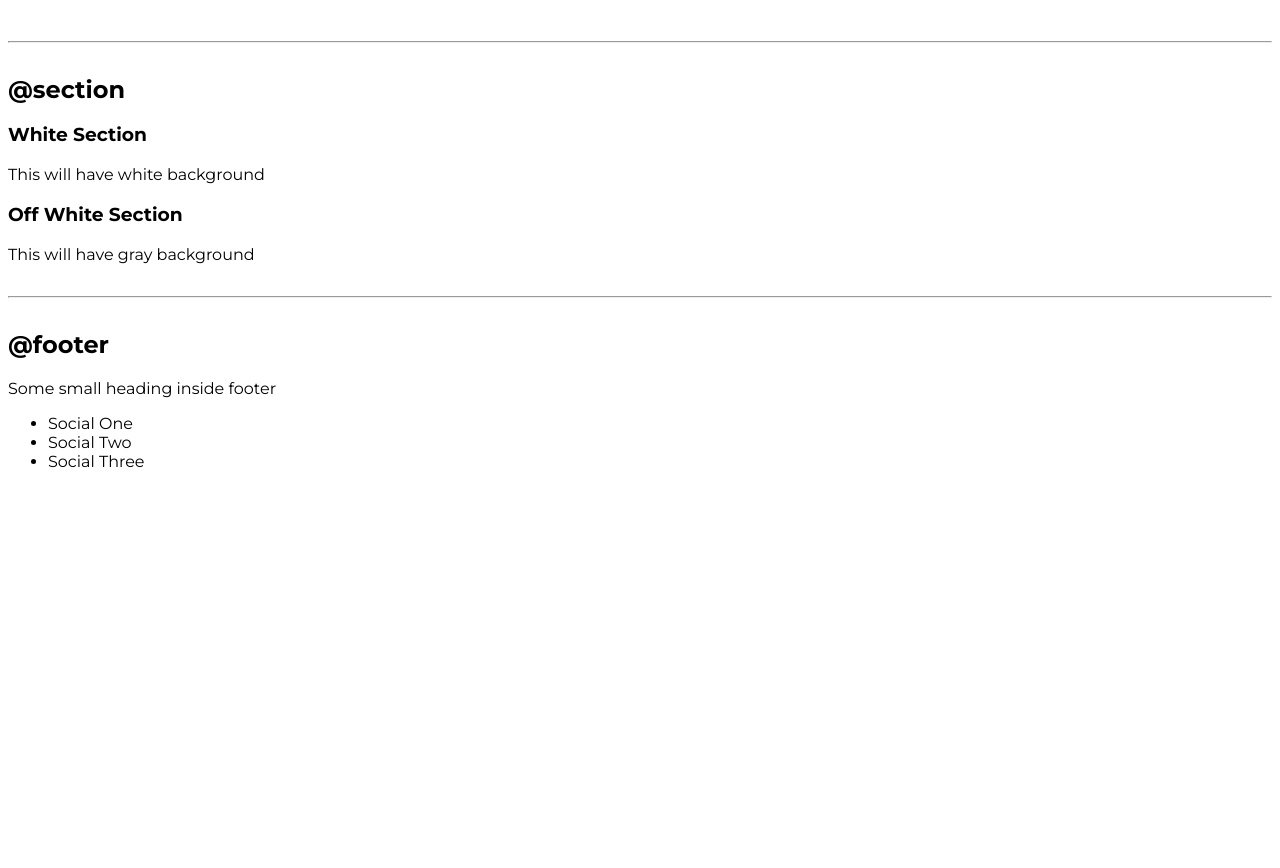
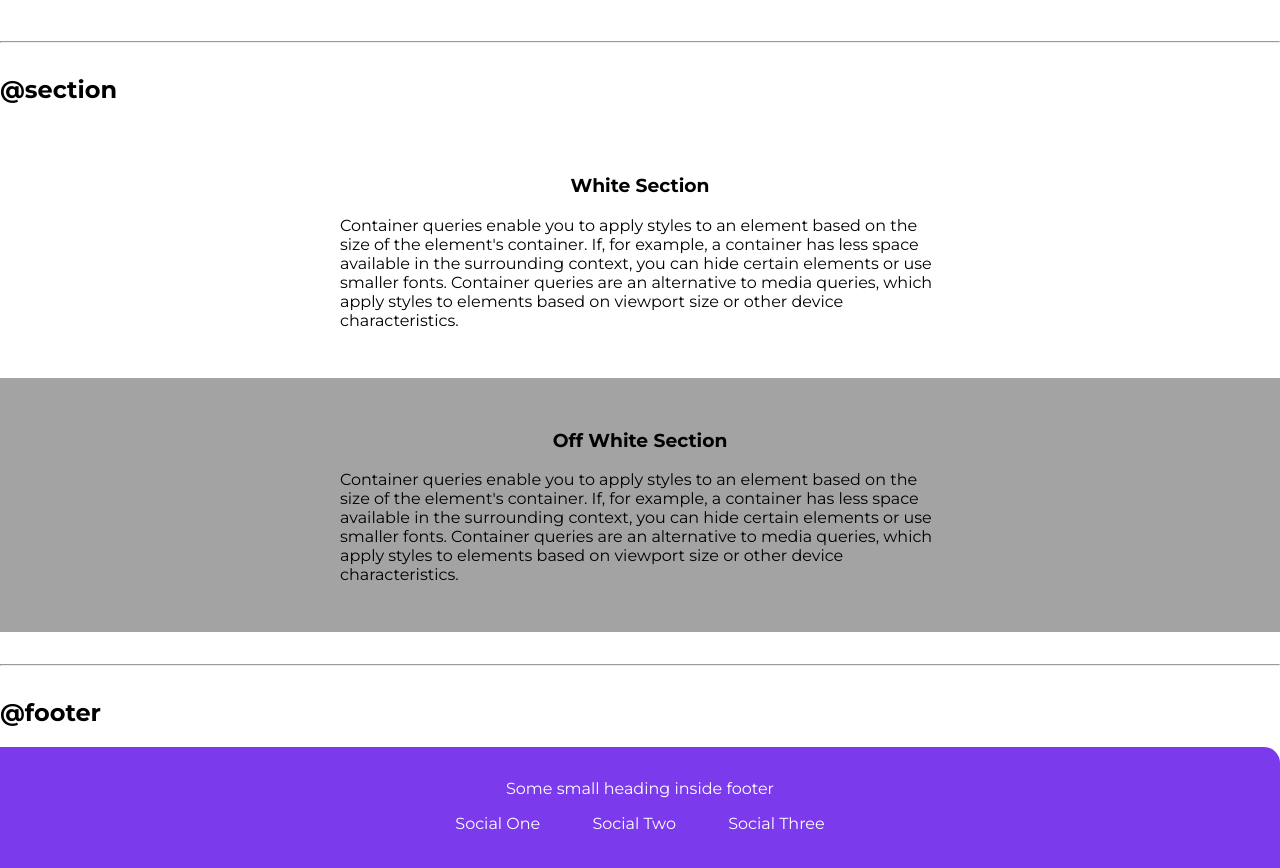
Before and after one commit to vinu-11/HTML-CSS-PROJECT, a plain HTML site: page index.html in a window 1280 px wide. Shown: the part 1920-2788 px from the top of the page. Before the commit the page ends 2407 px from the top, so only its background shows below. Drawn offline with Linux system fonts and the light colour scheme.

Commit message:
Added section and footer

```diff
--- a/index.html
+++ b/index.html
@@ -1,18 +1,20 @@
 <!DOCTYPE html>
 <html lang="en">
+
 <head>
     <meta charset="UTF-8">
     <meta http-equiv="X-UA-Compatible" content="IE=edge">
     <meta name="viewport" content="width=device-width, initial-scale=1.0">
     <title>Component Library</title>
 
-    <link href = "styles.css" rel="stylesheet"/>
+    <link href="styles.css" rel="stylesheet" />
 
 </head>
+
 <body>
     <h1>Vinaykumar's Component Library</h1>
     <p>Welcome to my Component Library session . I will make all my projects
-    look good and consisent</p>
+        look good and consisent</p>
 
     <hr>
 
@@ -88,31 +90,58 @@
     <header class="head">
         <img class="head-img" src="images/html-css.svg" />
         <h1 class="inside-head"> Welcome to HTML CSS,
-        <spam class="heading-inverted">we are inside HTML header</spam></h1>
+            <spam class="heading-inverted">we are inside HTML header</spam>
+        </h1>
     </header>
 
     <hr>
     <h2>@section</h2>
-    <section>
-        <h3>White Section</h3>
-        <p>This will have white background</p>
+    <section class="section">
+        <div class="container container-center">
+            <h3>White Section</h3>
+            <p>Container queries enable you to apply
+                styles to an element based on the size
+                of the element's container.
+                If, for example, a container has less space
+                available in the surrounding context, you
+                can hide certain elements or use smaller fonts.
+                Container queries are an alternative to
+                media queries, which apply styles to elements
+                based on viewport size or other device
+                characteristics.</p>
+        </div>
+
     </section>
 
-    <section>
-        <h3>Off White Section</h3>
-        <p>This will have gray background</p>
+    <section class="section ow">
+        <div class="container container-center">
+            <h3>Off White Section</h3>
+            <p>Container queries enable you to apply
+                styles to an element based on the size
+                of the element's container.
+                If, for example, a container has less space
+                available in the surrounding context, you
+                can hide certain elements or use smaller fonts.
+                Container queries are an alternative to
+                media queries, which apply styles to elements
+                based on viewport size or other device
+                characteristics.</p>
+        </div>
     </section>
 
     <hr>
     <h2>@footer</h2>
-    <footer>
-        <div>
+    <footer class="footer">
+        <div class="footer-header">
             Some small heading inside footer
         </div>
         <ul>
-            <li>Social One</li>
-            <li>Social Two</li>
-            <li>Social Three</li>
+            <li class="list-inline">
+                <a class="link" href="/">Social One</a> </li>
+            <li class="list-inline">
+                <a class="link" href="/"> Social Two</a></li>
+            <li class="list-inline">
+                <a class="link" href="/">Social Three</a> </li>
         </ul>
     </footer>
 
@@ -124,4 +153,5 @@
 
 
 </body>
+
 </html>
--- a/styles.css
+++ b/styles.css
@@ -2,10 +2,12 @@
 
 :root{
     --primary-color: #7c3aed;
-    --dark-grey: #71717A;
+    --dark-gray: #71717A;
+    --off-white: #A3A3A3;
 }
 body{
     font-family: 'Montserrat', sans-serif;
+    margin: 0px;
 }
 
 hr{
@@ -84,7 +86,7 @@ hr{
 }
 
 .head .inside-head{
-    color:var(--dark-grey);
+    color:var(--dark-gray);
     padding-top: 1rem;
     text-align: center;
 }
@@ -92,3 +94,34 @@ hr{
 .head .inside-head .heading-inverted{
     color: var(--primary-color);
 }
+
+/** section */
+
+.section{
+    padding: 2rem;
+}
+
+.section h3{
+    text-align: center;
+}
+
+.ow{
+    background-color: var(--off-white);
+}
+
+/** footer */
+
+.footer{
+    background-color: var(--primary-color);
+    padding: 2rem 1rem;
+    text-align: center;
+    color: white;
+    border-top-right-radius: 1rem;
+}
+.footer .link{
+    color: white;
+}
+
+.footer ul{
+    padding-inline-start: 0px;
+}
```
